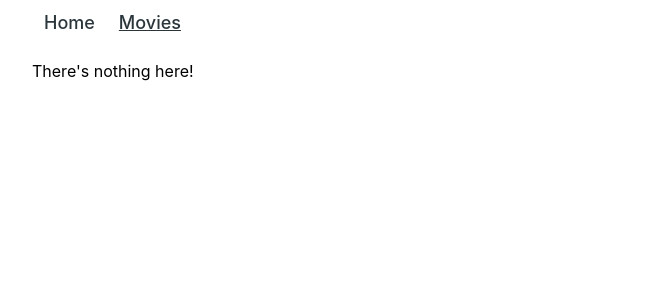
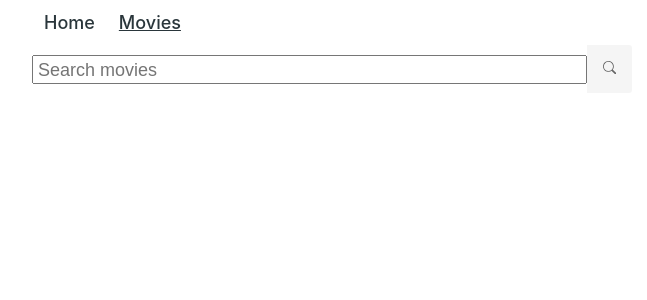
Before and after one commit to HordiienkoOlha/goit-react-hw-05-movies, a React (Create React App) app: page /goit-react-hw-05-movies/movies in a window 1280 px wide. Shown: the top 300 px of the page, without its empty margins (23-670 px from the left). Built offline with nearby package versions, Linux system fonts and the light colour scheme.

Commit message:
add movies form

```diff
--- a/package.json
+++ b/package.json
@@ -12,8 +12,10 @@
     "prop-types": "^15.8.1",
     "react": "^18.1.0",
     "react-dom": "^18.1.0",
+    "react-icons": "^4.4.0",
     "react-router-dom": "^6.3.0",
     "react-scripts": "5.0.1",
+    "react-toastify": "^9.0.5",
     "web-vitals": "^2.1.3"
   },
   "scripts": {
--- a/src/components/App.jsx
+++ b/src/components/App.jsx
@@ -1,11 +1,19 @@
 import { Route, Routes} from 'react-router-dom';
+// import { useState} from 'react';
 
 import Container from './Container';
 import AppBar from './AppBar';
 import HomeView from 'views/HomeView';
 import MovieDetails from './MovieDetails';
+import Movies from './Movies';
 
 export const App = () => {
+  // const [queryInput, setQueryInput] = useState('');
+  // const [movies, setMovies] = useState([]);
+  // const onSearch = queryInput => {
+  //   setQueryInput(queryInput);
+  //   setMovies([]);
+  // };
   return (
     <Container>
       <AppBar />
@@ -13,7 +21,7 @@ export const App = () => {
       {/* <MovieDetails /> */}
       <Routes>
         <Route path="/" exact element={<HomeView />} />
-        {/* <Route path="/movies" exact element={<Movies />} /> */}
+        <Route path="/movies" exact element={<Movies/>} />
         {/* <Route path="/movies/453395" element={<MovieDetails />} /> */}
         <Route path="/movies/:movieId" element={<MovieDetails />} />
         {/* <Route path="/movies/:movieId/cast" element={<Cast />} /> */}
--- /dev/null
+++ b/src/components/Movies/Movies.jsx
@@ -0,0 +1,66 @@
+// import { useState } from 'react';
+// import { NavLink } from 'react-router-dom';
+
+import { BsSearch } from 'react-icons/bs';
+// import { toast } from 'react-toastify';
+
+// import * as api from '../../services/api';
+import styles from './Movies.module.css';
+
+export default function Movies() {
+//   const [queryInput, setQueryInput] = useState('');
+
+//   const handleNameChange = event => {
+//     setQueryInput(event.currentTarget.value.toLowerCase());
+//   };
+
+//   const onChange = event => {
+//     event.preventDefault();
+
+//     if (queryInput.trim() === '') {
+//       toast('Please enter search query!', {
+//         position: 'top-right',
+//         autoClose: 5000,
+//         hideProgressBar: false,
+//         closeOnClick: true,
+//         pauseOnHover: true,
+//         draggable: true,
+//         progress: undefined,
+//       });
+    //   return;
+    // }
+
+    // onSubmit(queryInput);
+    // setQueryInput('');
+//   };
+  //     useEffect(() => {
+//         // if (moviesDetails === null) {
+//         //   return setMoviesDetails([]);
+//         // }
+//         // api.fetchMovieDetails(movieId).then(setMoviesDetails);
+//       }, []);
+const onChange=(event)=> {
+    console.log(event.currentTarget.value)
+}
+
+  return (
+    <header className={styles.searchbar}>
+      <form className={styles.form} onSubmit={onChange}>
+        <input
+          className={styles.input}
+          type="text"
+          placeholder="Search movies"
+          autoComplete="off"
+          autoFocus
+        //   value={queryInput}
+        //   onChange={handleNameChange}
+        />
+        <button type="submit" aria-label="Search" className={styles.button}>
+          <span className={styles.buttonLabel}>
+            <BsSearch />
+          </span>
+        </button>
+      </form>
+    </header>
+  );
+}
--- /dev/null
+++ b/src/components/Movies/Movies.module.css
@@ -0,0 +1,73 @@
+.searchbar {
+    /* top: 0;
+    left: 0;
+    position: sticky;
+    z-index: 1100;
+    display: flex;
+    justify-content: center;
+    align-items: center;
+    min-height: 64px;
+    padding-right: 24px;
+    padding-left: 24px;
+    padding-top: 12px;
+    padding-bottom: 12px;
+    color: #fff;
+    background-color: #3f51b5;
+    box-shadow: 0px 2px 4px -1px rgba(0, 0, 0, 0.2),
+        0px 4px 5px 0px rgba(0, 0, 0, 0.14), 0px 1px 10px 0px rgba(0, 0, 0, 0.12); */
+}
+.form {
+    display: flex;
+    align-items: center;
+    width: 100%;
+    max-width: 600px;
+    background-color: #fff;
+    border-radius: 3px;
+    overflow: hidden;
+}
+
+.button {
+    display: inline-block;
+    width: 48px;
+    height: 48px;
+    border: 0;
+    /* background-image: url('https://image.flaticon.com/icons/svg/149/149852.svg'); */
+    background-size: 40%;
+    background-repeat: no-repeat;
+    background-position: center;
+    opacity: 0.6;
+    transition: opacity 250ms cubic-bezier(0.4, 0, 0.2, 1);
+    cursor: pointer;
+    outline: none;
+}
+
+.button:hover {
+    opacity: 1;
+}
+
+.buttonLabel {
+    /* position: absolute; */
+    /* width: 30px;
+    height: 30px; */
+    /* padding: 0; */
+    /* overflow: hidden; */
+    /* clip: rect(0, 0, 0, 0); */
+    /* white-space: nowrap; */
+    /* clip-path: inset(50%); */
+    /* border: 0; */
+}
+
+.input {
+    display: inline-block;
+    width: 100%;
+    font-size: 20px;
+    /* border: none; */
+    outline: none;
+    padding-left: 4px;
+    padding-right: 4px;
+}
+
+.input::placeholder {
+    font: inherit;
+    font-size: 18px;
+}
--- /dev/null
+++ b/src/components/Movies/index.jsx
@@ -0,0 +1 @@
+export { default } from './Movies';
--- a/src/views/HomeView.jsx
+++ b/src/views/HomeView.jsx
@@ -28,9 +28,3 @@ export default function HomeView() {
     </>
   );
 }
-// <p>
-//   {original_title} {name}
-// </p>
-
-/* <img {!poster_path ? (src = { poster }) : (src = { ANOTHER_IMG }}) alt="Poster" /> */
-  // const ANOTHER_IMG =  'https://michaelnakache.com/wp-content/uploads/2018/08/movie-poster-coming-soon-2.png'
```
Also changed, not shown: src/components/MovieDetails/MovieDetails.jsx (+0 -26 lines), 1 other file (tests, documents, lock files or other folders).
